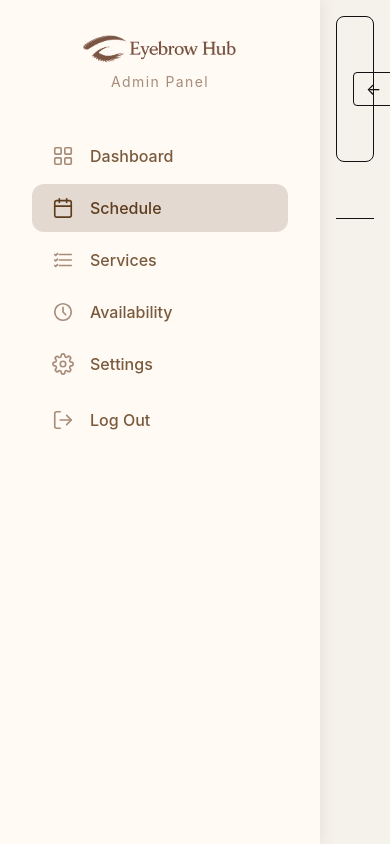
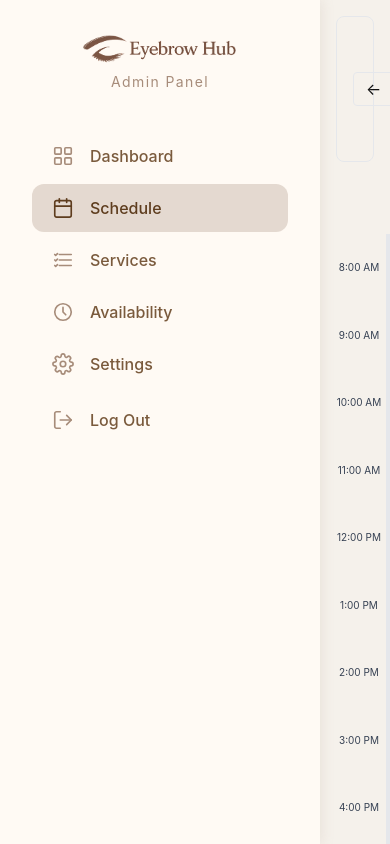
Before and after one commit to brentcrosby/eyebrow-hub, a Next.js app: page /admin/schedule in a window 390 px wide. Built offline with nearby package versions, Linux system fonts and the light colour scheme.

Commit message:
Build responsive schedule grid with dynamic week navigation and time slots

```diff
--- a/app/admin/(panel)/schedule/page.tsx
+++ b/app/admin/(panel)/schedule/page.tsx
@@ -34,6 +34,19 @@ const weekDays = [
   "Saturday",
 ];
 
+const timeLabels = [
+  "8:00 AM",
+  "9:00 AM",
+  "10:00 AM",
+  "11:00 AM",
+  "12:00 PM",
+  "1:00 PM",
+  "2:00 PM",
+  "3:00 PM",
+  "4:00 PM",
+  "5:00 PM",
+];
+
 export default function AdminSchedulePage() {
   const [currentDate, setCurrentDate] = useState(new Date());
 
@@ -53,12 +66,12 @@ export default function AdminSchedulePage() {
 
   return (
     <main className="min-h-screen p-4 sm:p-6">
-      <section className="mx-auto w-full max-w-6xl">
-        <div className="grid grid-cols-[auto_1fr_auto] items-center gap-4 rounded-lg border p-4">
+      <section className="mx-auto w-full max-w-[1400px]">
+        <div className="grid grid-cols-[auto_1fr_auto] items-center gap-4 rounded-lg border border-gray-200 p-4">
           <button
             type="button"
             onClick={handlePreviousWeek}
-            className="rounded border px-3 py-1"
+            className="rounded border border-gray-200 px-3 py-1"
             aria-label="Previous week"
           >
             ←
@@ -71,20 +84,44 @@ export default function AdminSchedulePage() {
           <button
             type="button"
             onClick={handleNextWeek}
-            className="rounded border px-3 py-1"
+            className="rounded border border-gray-200 px-3 py-1"
             aria-label="Next week"
           >
             →
           </button>
         </div>
 
-        <div className="mt-6 grid grid-cols-7 gap-2 border-b pb-3 text-center text-sm font-medium sm:text-base">
+        <div className="mt-6 grid grid-cols-[minmax(50px,0.6fr)_repeat(7,1fr)] pb-3 text-center text-sm font-medium text-gray-700 sm:text-base">
+          <div />
           {weekDays.map((day) => (
             <div key={day} className="min-w-0">
               <span className="block truncate">{day}</span>
             </div>
           ))}
         </div>
+
+        <div className="mt-4 grid grid-cols-[minmax(50px,0.6fr)_repeat(7,1fr)]">
+          {timeLabels.map((time, rowIndex) => {
+            const isLastRow = rowIndex === timeLabels.length - 1;
+
+            return (
+              <div key={time} className="contents">
+                <div className="flex h-[clamp(56px,8vh,96px)] items-center justify-center pr-1 text-[10px] text-gray-700 sm:pr-3 sm:text-sm">
+                  {time}
+                </div>
+
+                {weekDays.map((day) => (
+                  <div
+                    key={`${day}-${time}`}
+                    className={`h-[clamp(56px,8vh,96px)] border-l border-gray-200 ${
+                      !isLastRow ? "border-b border-gray-200" : ""
+                    } ${day === "Sunday" ? "border-l-0" : ""}`}
+                  />
+                ))}
+              </div>
+            );
+          })}
+        </div>
       </section>
     </main>
   );
```
